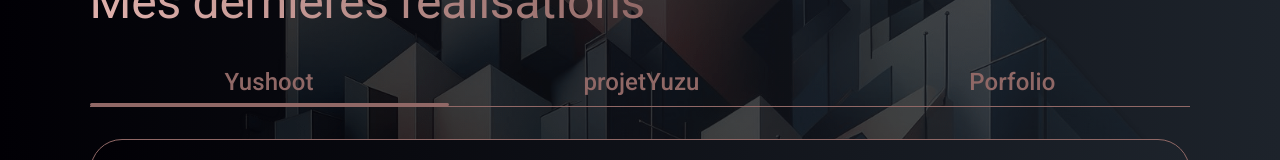
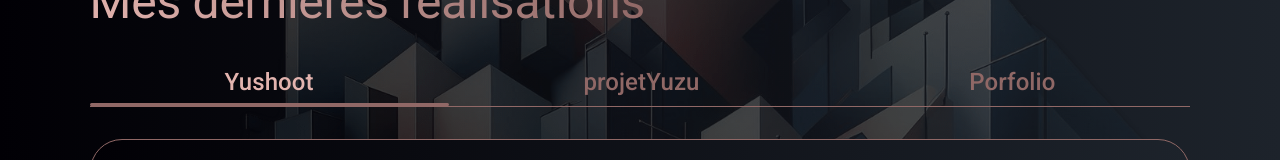
Before and after one commit to ChrisVai/portfolioFront, an Angular app: page /projects in a window 1280 px wide. Shown: the part 227-387 px from the top of the page. Built offline with nearby package versions, Linux system fonts and the light colour scheme.

Commit message:
update mat tab label active color

```diff
--- a/src/app/features/projects/components/projects/projects.component.css
+++ b/src/app/features/projects/components/projects/projects.component.css
@@ -8,7 +8,7 @@
   /*Mat-tab*/
   /**header
     /*Couleur police label header*/
-  --mat-tab-header-active-label-text-color: var(--primary-color-mid-copper);
+  --mat-tab-header-active-label-text-color: var(--primary-color-light-copper);
   --mat-tab-header-inactive-label-text-color: var(--primary-color-mid-copper);
   --mat-tab-header-active-focus-label-text-color: var(--primary-color-light-copper);
   --mat-tab-header-inactive-hover-label-text-color: var(--primary-color-light-copper);
```
